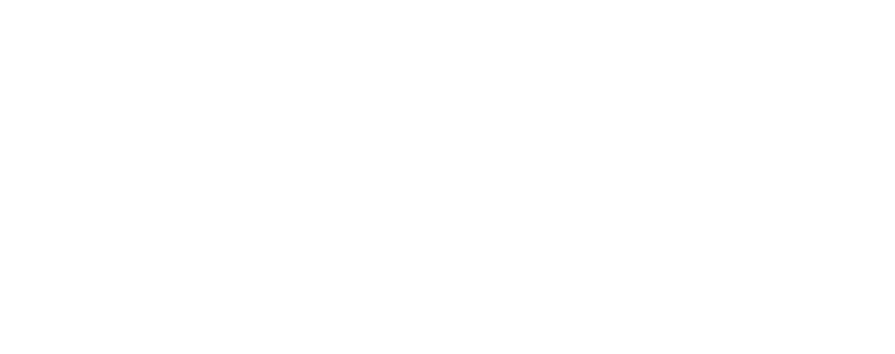
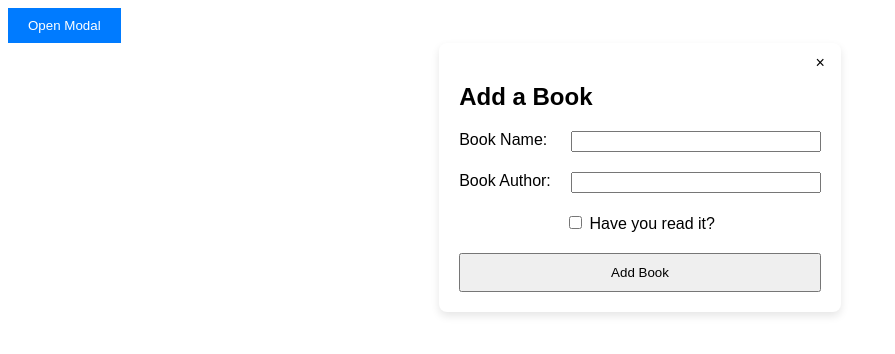
Before and after one commit to nallujin/book-lib, a plain HTML site: page modal-try.html in a window 1280 px wide. Shown: the whole page, without its empty margins (0-895 px from the left). Drawn offline with Linux system fonts and the light colour scheme.

Commit message:
Add forms for the modal

```diff
--- a/modal-try.html
+++ b/modal-try.html
@@ -5,9 +5,100 @@
   <meta name="viewport"
         content="width=device-width, user-scalable=no, initial-scale=1.0, maximum-scale=1.0, minimum-scale=1.0">
   <meta http-equiv="X-UA-Compatible" content="ie=edge">
-  <title>Document</title>
+  <title>Modal Playground</title>
+  <style>
+    body {
+      font-family: Arial, sans-serif;
+    }
+
+    .modal-btn {
+      padding: 10px 20px;
+      background-color: #007BFF;
+      color: white;
+      border: none;
+      cursor: pointer;
+    }
+
+    dialog {
+      border: none;
+      border-radius: 8px;
+      box-shadow: 0 4px 8px rgba(0, 0, 0, 0.1);
+      padding: 20px;
+      position: relative;
+      display: block;
+    }
+
+    dialog::backdrop {
+      background-color: rgba(0, 0, 0, 0.5);
+    }
+
+    .close-btn {
+      position: absolute;
+      top: 10px;
+      right: 10px;
+      background: none;
+      border: none;
+      font-size: 16px;
+      cursor: pointer;
+    }
+
+    form {
+      display: grid;
+      grid-template-columns: auto 250px;
+      gap: 20px;
+    }
+
+    form>div {
+      grid-column: 1/3;
+      justify-self: center;
+    }
+
+    form>button {
+      grid-column: 1/3;
+      padding: 10px;
+    }
+  </style>
 </head>
 <body>
+<button class="modal-btn" id="openModal">Open Modal</button>
 
+<dialog id="modal">
+  <button class="close-btn" id="closeModal">&times;</button>
+  <h2>Add a Book</h2>
+  <form action="">
+      <label for="book-name">Book Name:</label>
+      <input type="text" id="book-name"/>
+      <label for="book-author">Book Author:</label>
+      <input type="text" id="book-author"/>
+    <div>
+      <input type="checkbox" id="read"/>
+      <label for="read">Have you read it?</label>
+    </div>
+    <button>Add Book</button>
+  </form>
+</dialog>
+
+<script>
+    const openModalButton = document.getElementById('openModal');
+    const closeModalButton = document.getElementById('closeModal');
+    const modal = document.getElementById('modal');
+
+    // Open the modal
+    openModalButton.addEventListener('click', () => {
+        modal.showModal();
+    });
+
+    // Close the modal
+    closeModalButton.addEventListener('click', () => {
+        modal.close();
+    });
+
+    // Close the modal when clicking outside of it
+    modal.addEventListener('click', (event) => {
+        if (event.target === modal) {
+            modal.close();
+        }
+    });
+</script>
 </body>
 </html>
```
